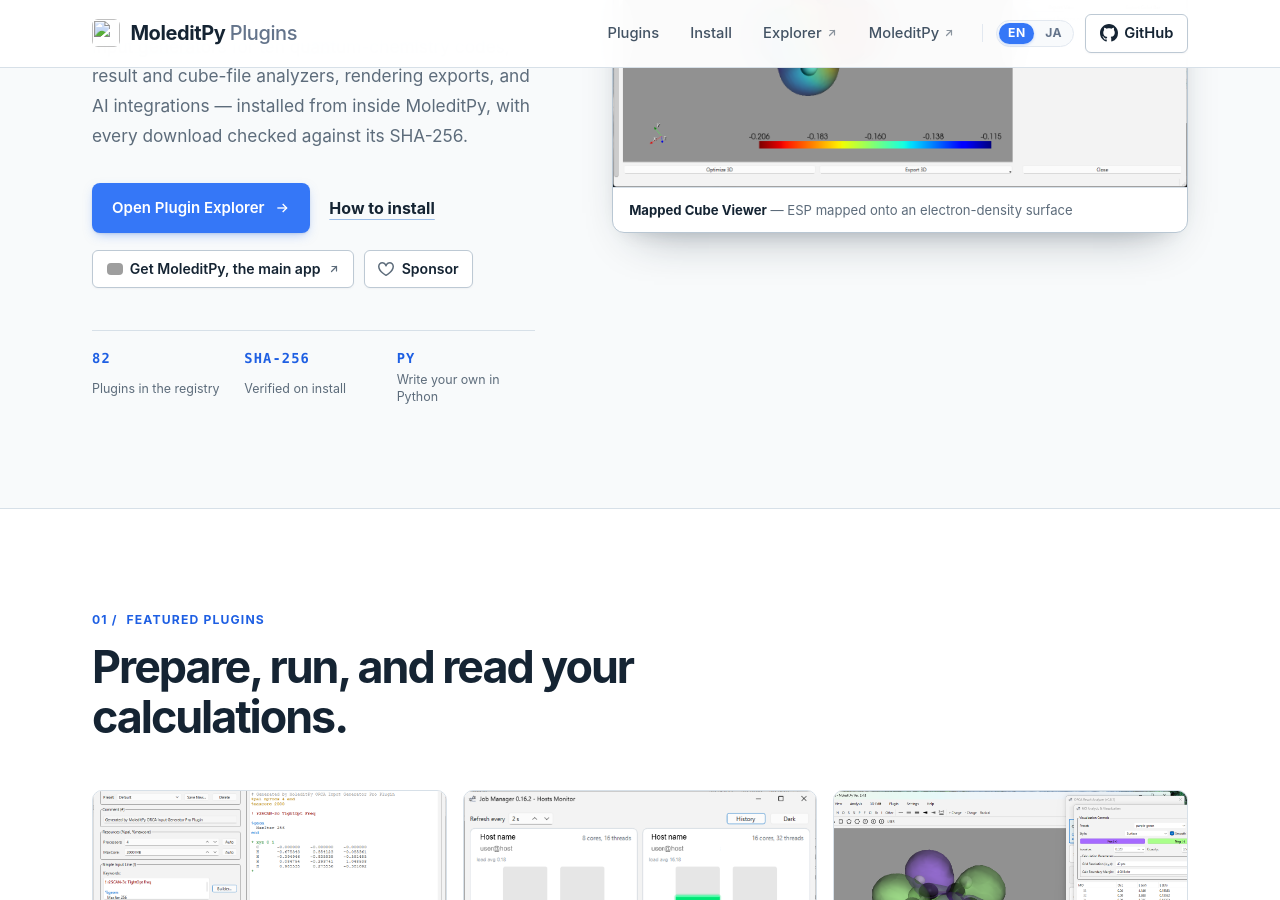
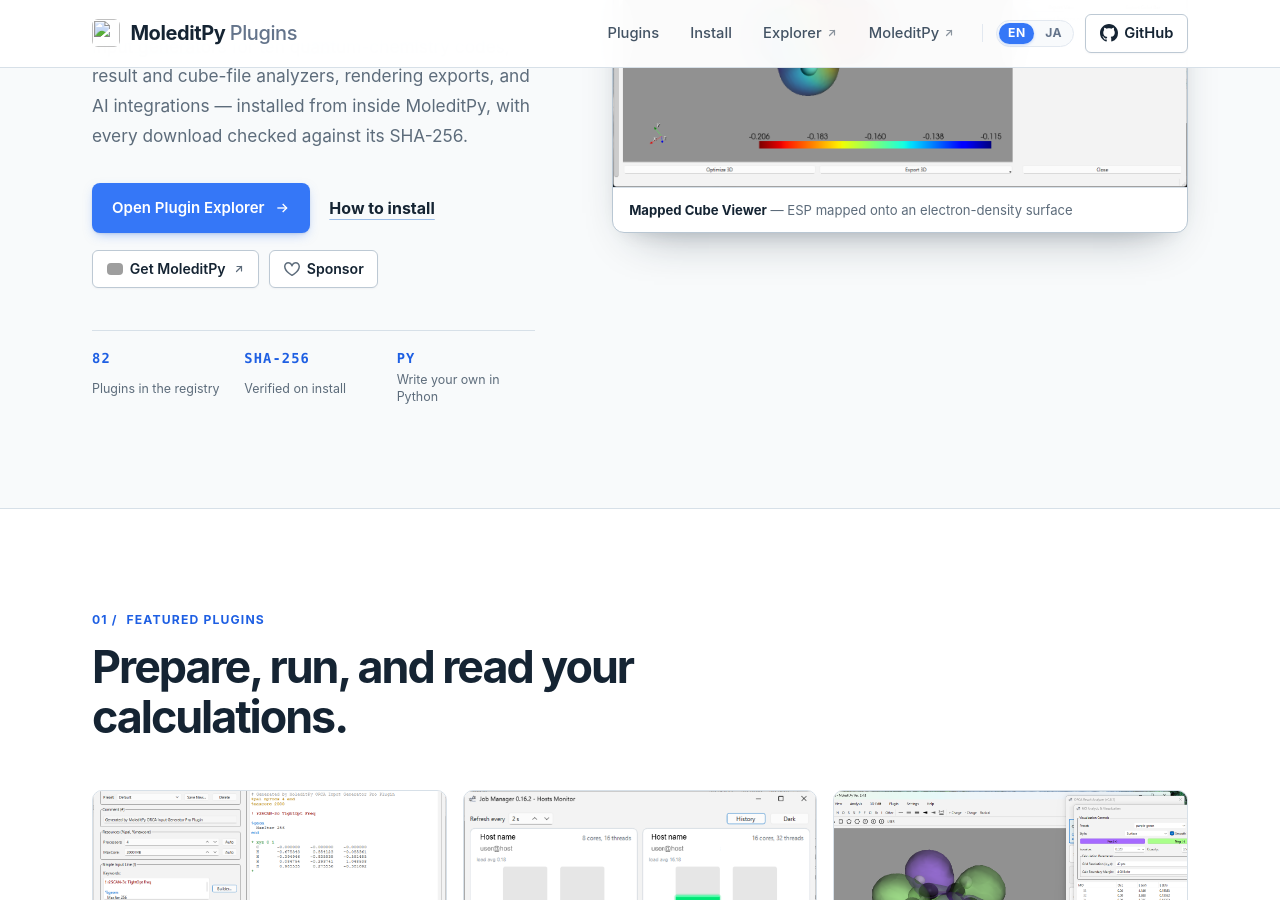
Before and after one commit to HiroYokoyama/moleditpy-plugins, a Jekyll site: the page index.html, which Jekyll copies as it is, in a window 1280 px wide and 900 px high, scrolled down 485 px. Built offline with Jekyll 4.4.1, drawn with Linux system fonts in a browser that asks for light colours.

Commit message:
Shorten the main-app button label to "Get MoleditPy"
Co-Authored-By: Claude Opus 5.5 <noreply@anthropic.com>

```diff
--- a/index.html
+++ b/index.html
@@ -51,7 +51,7 @@
           <div class="home-support">
             <a class="support-btn" href="https://hiroyokoyama.github.io/python_molecular_editor/">
               <img src="https://hiroyokoyama.github.io/python_molecular_editor/img/icon.png" alt="" width="16" height="16">
-              <span class="lang-en">Get MoleditPy, the main app</span><span class="lang-ja">MoleditPy 本体はこちら</span>
+              <span class="lang-en">Get MoleditPy</span><span class="lang-ja">MoleditPy 本体はこちら</span>
               <svg width="12" height="12" viewBox="0 0 24 24" fill="none" stroke="currentColor" stroke-width="2.4" stroke-linecap="round" stroke-linejoin="round" aria-hidden="true"><path d="M7 17 17 7"/><path d="M8 7h9v9"/></svg>
             </a>
             <a class="support-btn" href="https://github.com/sponsors/HiroYokoyama" target="_blank" rel="noopener">
```
